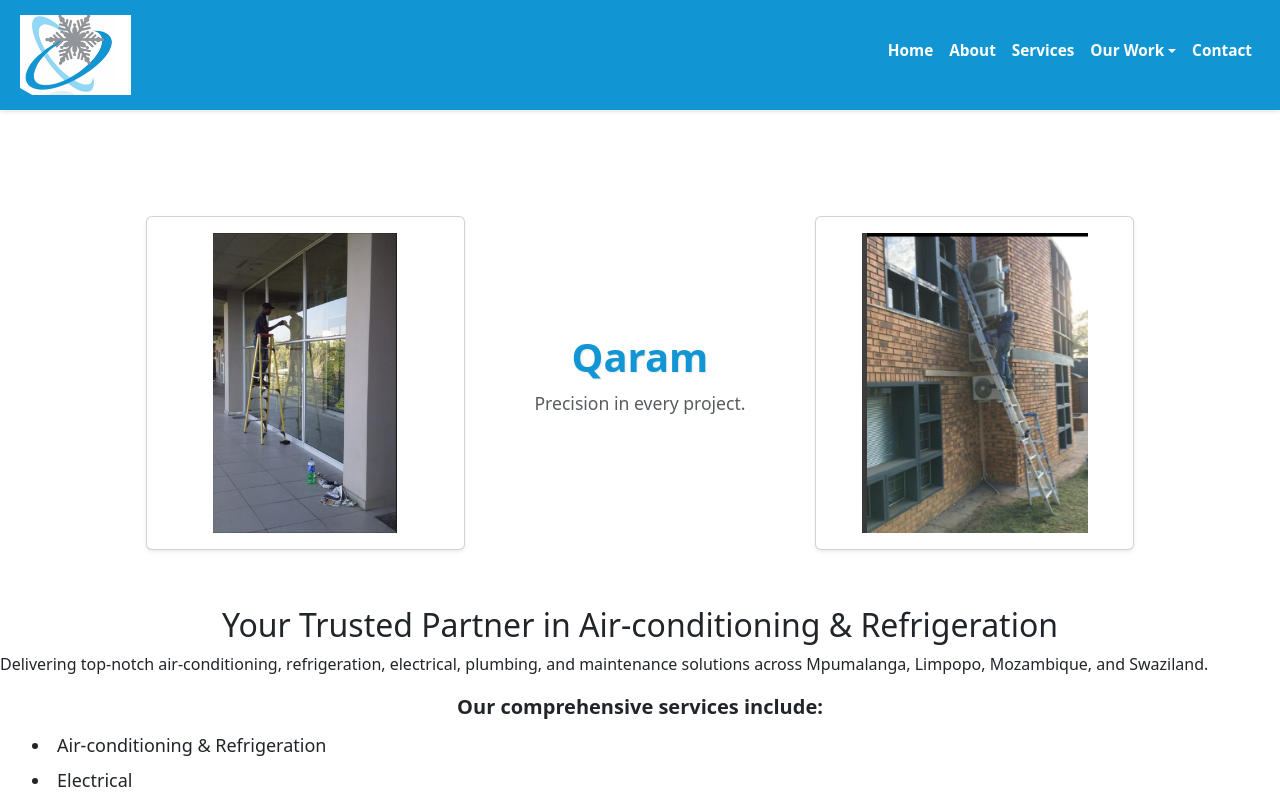
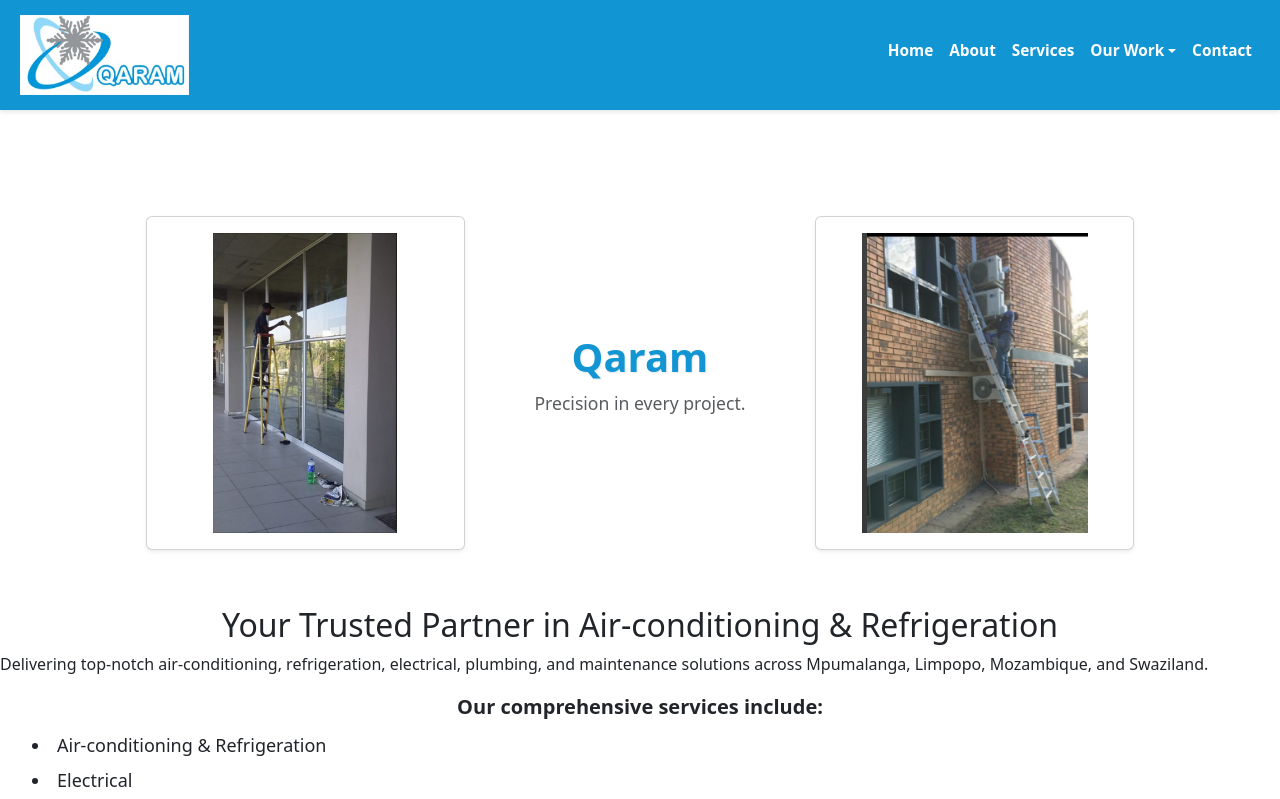
Before and after one commit to Smiley876/Qaram, a plain HTML site: page index.html in a window 1280 px wide. Shown: the top 799 px of the page. Drawn offline with nearby package versions, Linux system fonts and the light colour scheme.

Commit message:
update logo in navbar

```diff
--- a/navbar.html
+++ b/navbar.html
@@ -2,7 +2,7 @@
   <div class="container-fluid">
     <!-- Logo -->
     <a class="navbar-brand" href="#">
-      <img src="images/Logo.png" alt="Logo" height="40">
+      <img src="images/logo.jpg" alt="Logo" height="40">
     </a>
 
     <!-- Hamburger toggler for small screens -->
```
Also changed, not shown: images/Logo.png (deleted), images/logo.jpg (added).
